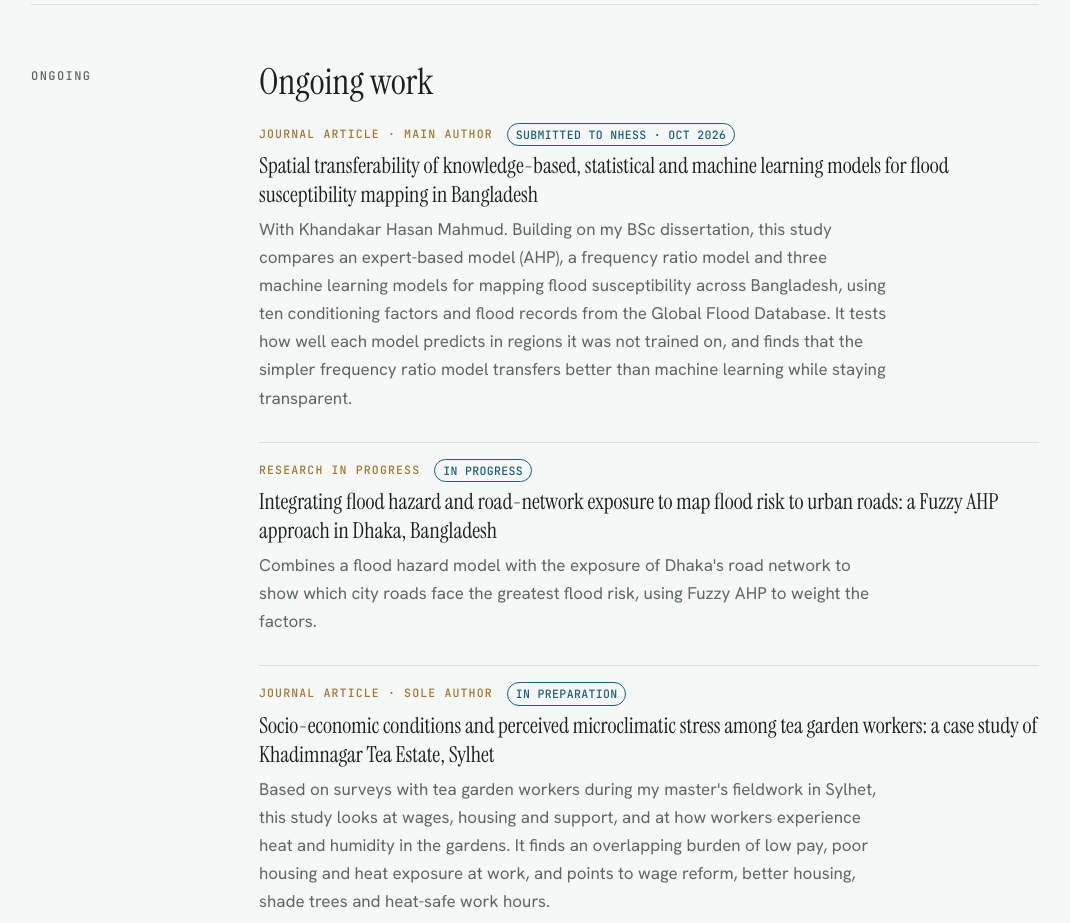
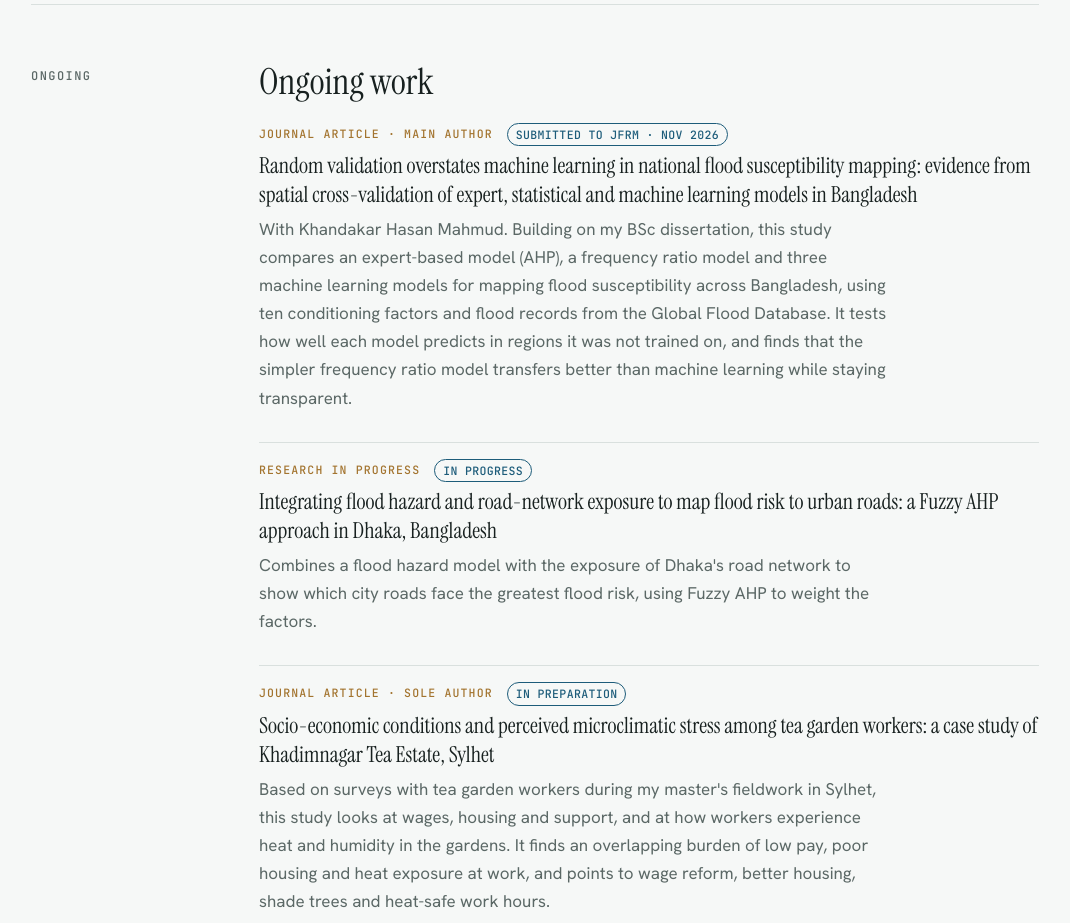
Before and after one commit to tamjidpobon/tamjidpobon.github.io, a plain HTML site: page index.html in a window 1280 px wide. Shown: the part 2740-3663 px from the top of the page, without its empty margins (105-1175 px from the left). Drawn offline with Linux system fonts and the light colour scheme.

Commit message:
Add files via upload

```diff
--- a/index.html
+++ b/index.html
@@ -67,8 +67,8 @@
     <div class="content">
       <h2>Ongoing work</h2>
       <div class="entry">
-        <div class="kind">Journal article · Main author <span class="pill">Submitted to NHESS · Oct 2026</span></div>
-        <h3>Spatial transferability of knowledge-based, statistical and machine learning models for flood susceptibility mapping in Bangladesh</h3>
+        <div class="kind">Journal article · Main author <span class="pill">Submitted to JFRM · Nov 2026</span></div>
+        <h3>Random validation overstates machine learning in national flood susceptibility mapping: evidence from spatial cross-validation of expert, statistical and machine learning models in Bangladesh</h3>
         <p class="muted" style="margin-top:6px">With Khandakar Hasan Mahmud. Building on my BSc dissertation, this study compares an expert-based model (AHP), a frequency ratio model and three machine learning models for mapping flood susceptibility across Bangladesh, using ten conditioning factors and flood records from the Global Flood Database. It tests how well each model predicts in regions it was not trained on, and finds that the simpler frequency ratio model transfers better than machine learning while staying transparent.</p>
       </div>
       <div class="entry">
```
Also changed, not shown: research.html (+2 -2 lines), susceptibility.html (+1 -1 lines).
